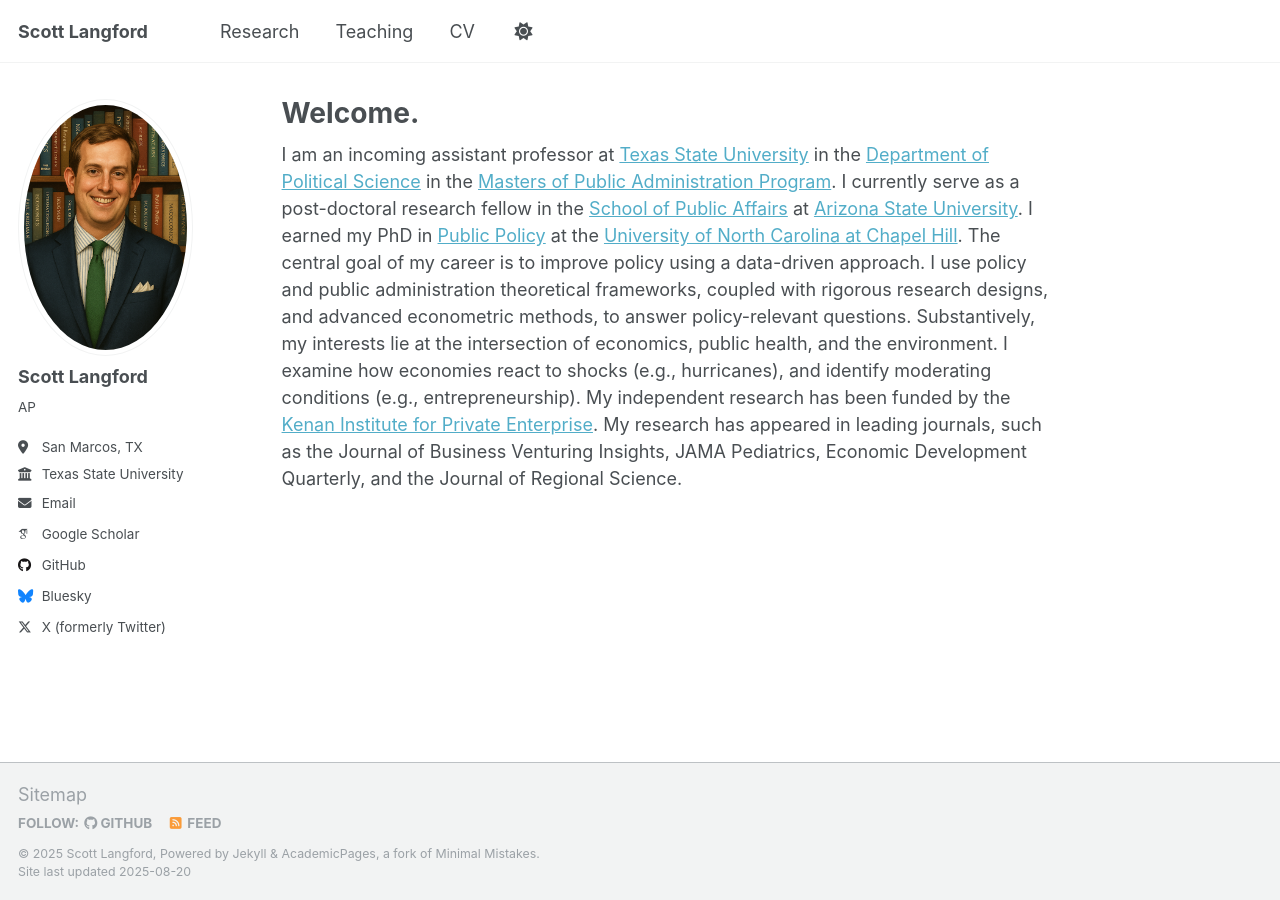
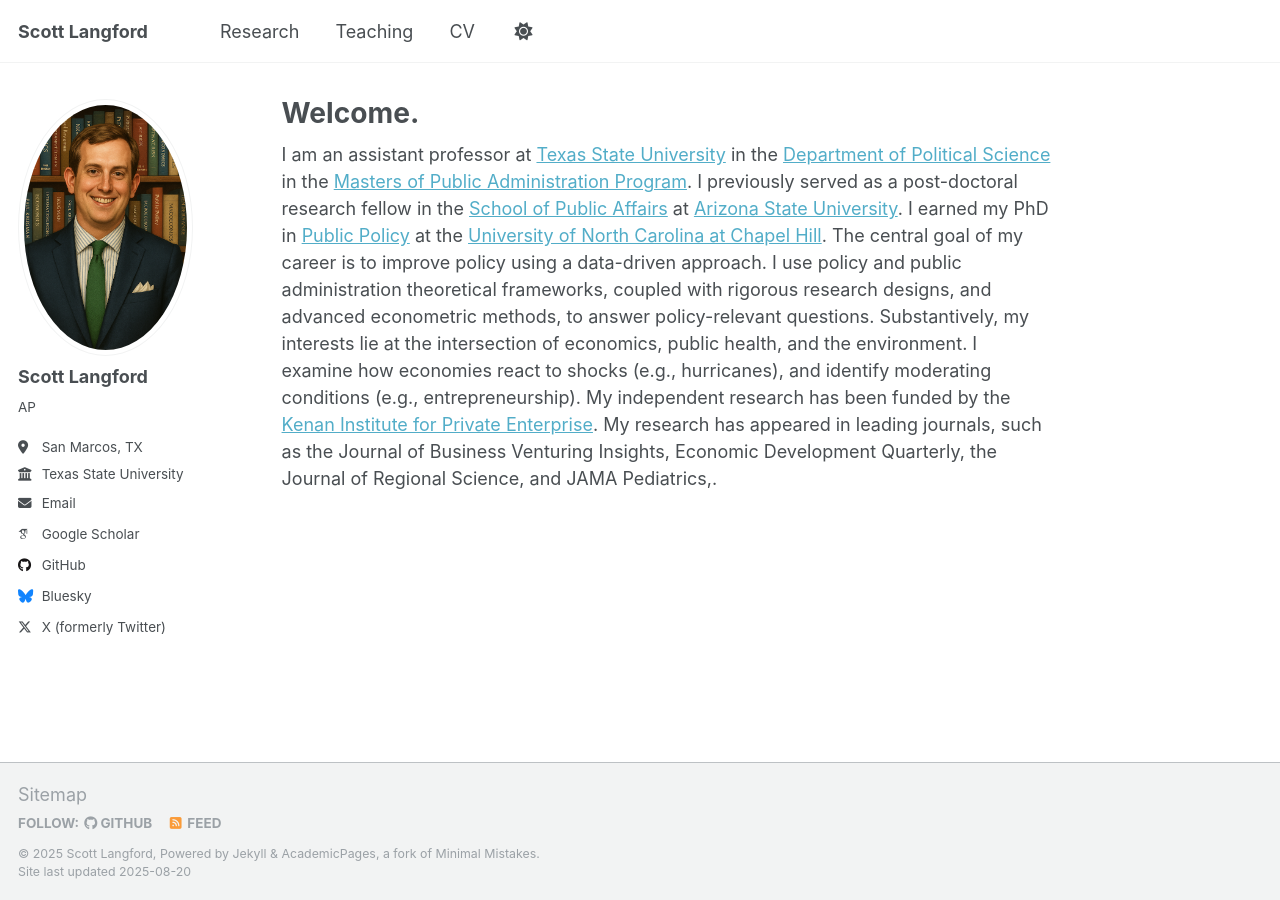
Before and after one commit to scottlangford2/scott_langford, a Jekyll site: the page built from _pages/about.md, in a window 1280 px wide. Built offline with Jekyll 4.4.1, drawn with Linux system fonts in a browser that asks for light colours; some web fonts are replaced.

Commit message:
Update about.md

```diff
--- a/_pages/about.md
+++ b/_pages/about.md
@@ -7,4 +7,4 @@ redirect_from:
   - /about.html
 ---
 
-I am an incoming assistant professor at [Texas State University](https://www.txst.edu/) in the [Department of Political Science](https://www.polisci.txst.edu/) in the [Masters of Public Administration Program](https://www.polisci.txst.edu/graduate-programs/master-of-public-administration.html). I currently serve as a post-doctoral research fellow in the [School of Public Affairs](https://spa.asu.edu/) at [Arizona State University](https://www.asu.edu/). I earned my PhD in [Public Policy](https://publicpolicy.unc.edu/) at the [University of North Carolina at Chapel Hill](https://www.unc.edu/). The central goal of my career is to improve policy using a data-driven approach. I use policy and public administration theoretical frameworks, coupled with rigorous research designs, and advanced econometric methods, to answer policy-relevant questions. Substantively, my interests lie at the intersection of economics, public health, and the environment. I examine how economies react to shocks (e.g., hurricanes), and identify moderating conditions (e.g., entrepreneurship). My independent research has been funded by the [Kenan Institute for Private Enterprise](https://kenaninstitute.unc.edu/). My research has appeared in leading journals, such as the Journal of Business Venturing Insights, JAMA Pediatrics, Economic Development Quarterly, and the Journal of Regional Science.
+I am an assistant professor at [Texas State University](https://www.txst.edu/) in the [Department of Political Science](https://www.polisci.txst.edu/) in the [Masters of Public Administration Program](https://www.polisci.txst.edu/graduate-programs/master-of-public-administration.html). I previously served as a post-doctoral research fellow in the [School of Public Affairs](https://spa.asu.edu/) at [Arizona State University](https://www.asu.edu/). I earned my PhD in [Public Policy](https://publicpolicy.unc.edu/) at the [University of North Carolina at Chapel Hill](https://www.unc.edu/). The central goal of my career is to improve policy using a data-driven approach. I use policy and public administration theoretical frameworks, coupled with rigorous research designs, and advanced econometric methods, to answer policy-relevant questions. Substantively, my interests lie at the intersection of economics, public health, and the environment. I examine how economies react to shocks (e.g., hurricanes), and identify moderating conditions (e.g., entrepreneurship). My independent research has been funded by the [Kenan Institute for Private Enterprise](https://kenaninstitute.unc.edu/). My research has appeared in leading journals, such as the Journal of Business Venturing Insights, Economic Development Quarterly, the Journal of Regional Science, and JAMA Pediatrics,.
```
